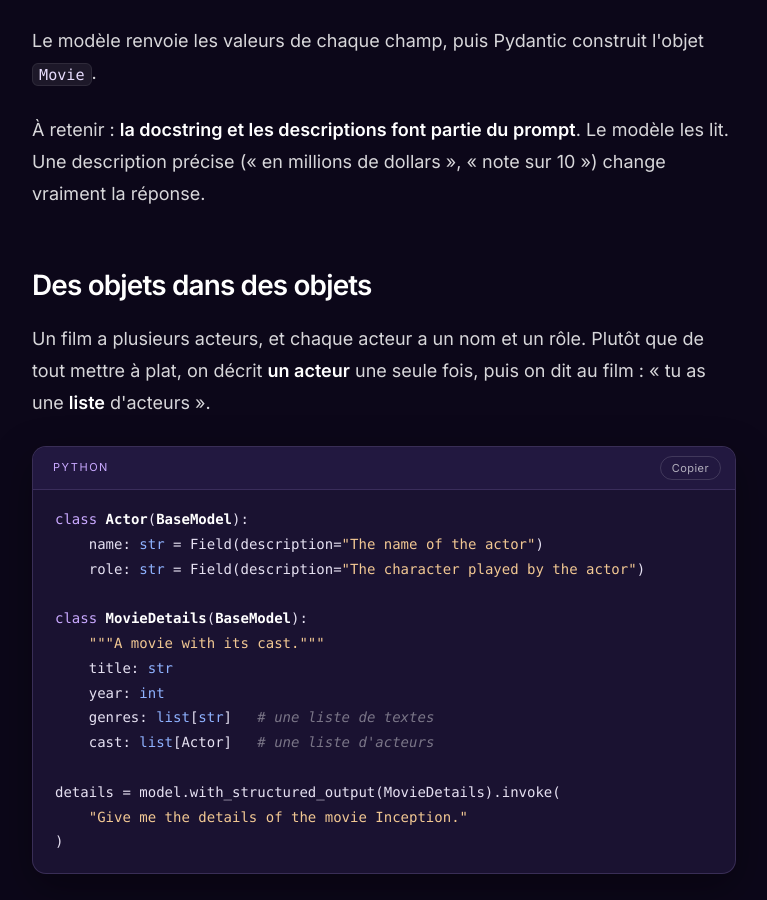
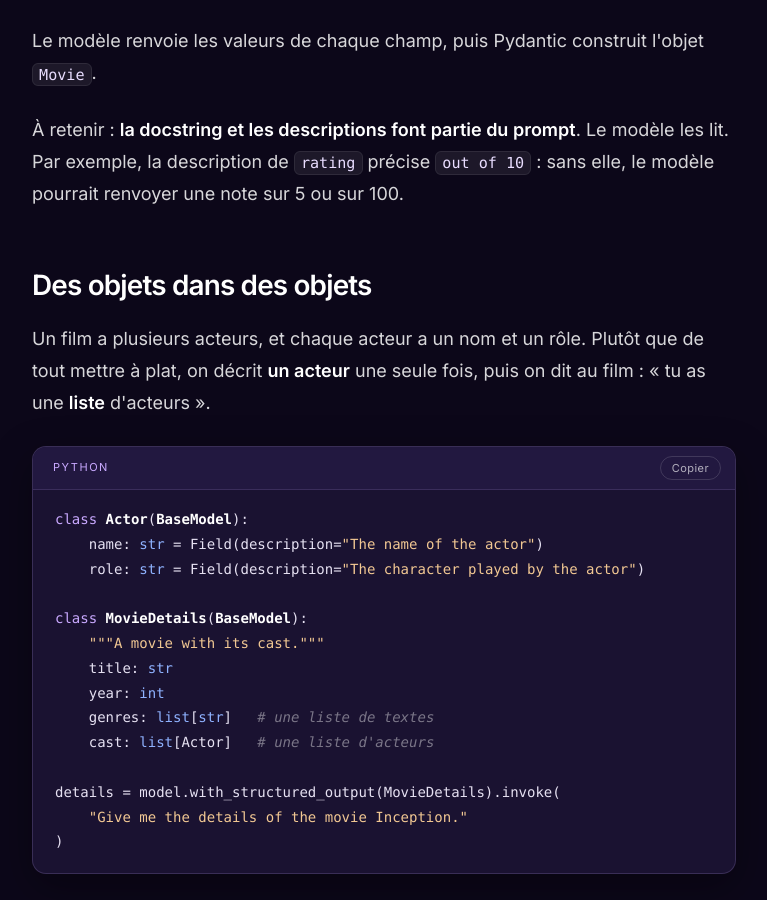
Before and after one commit to Faroukelmak/Portfoliov2, a plain HTML site: page blog/structured-output-pydantic/index.html in a window 1280 px wide. Shown: the part 3068-3968 px from the top of the page, without its empty margins (256-1023 px from the left). Drawn offline with Linux system fonts and the light colour scheme.

Commit message:
Blog : exemple de description aligné sur le code
Co-Authored-By: Claude Opus 5.5 <noreply@anthropic.com>
Claude-Session: https://claude.ai/code/session_01GCEL2f7pXcCFyNT7s3crWM

```diff
--- a/blog/structured-output-pydantic/index.html
+++ b/blog/structured-output-pydantic/index.html
@@ -91,7 +91,7 @@ movie.year + <span class="hljs-number">1</span>  <span class="hljs-comment"># 20
   director  texte    The director of the movie
   rating    nombre   The rating of the movie, out of 10</code></pre></figure>
 <p>Le modèle renvoie les valeurs de chaque champ, puis Pydantic construit l&#39;objet <code>Movie</code>.</p>
-<p>À retenir : <strong>la docstring et les descriptions font partie du prompt</strong>. Le modèle les lit. Une description précise (« en millions de dollars », « note sur 10 ») change vraiment la réponse.</p>
+<p>À retenir : <strong>la docstring et les descriptions font partie du prompt</strong>. Le modèle les lit. Par exemple, la description de <code>rating</code> précise <code>out of 10</code> : sans elle, le modèle pourrait renvoyer une note sur 5 ou sur 100.</p>
 <h2 id="des-objets-dans-des-objets">Des objets dans des objets</h2>
 <p>Un film a plusieurs acteurs, et chaque acteur a un nom et un rôle. Plutôt que de tout mettre à plat, on décrit <strong>un acteur</strong> une seule fois, puis on dit au film : « tu as une <strong>liste</strong> d&#39;acteurs ».</p>
 <figure class="code"><figcaption><span>Python</span><button type="button" class="copy-code">Copier</button></figcaption><pre><code class="hljs"><span class="hljs-keyword">class</span> <span class="hljs-title class_">Actor</span>(<span class="hljs-title class_ inherited__">BaseModel</span>):
```
Also changed, not shown: blog/index.html (+1 -1 lines), 1 other file.
